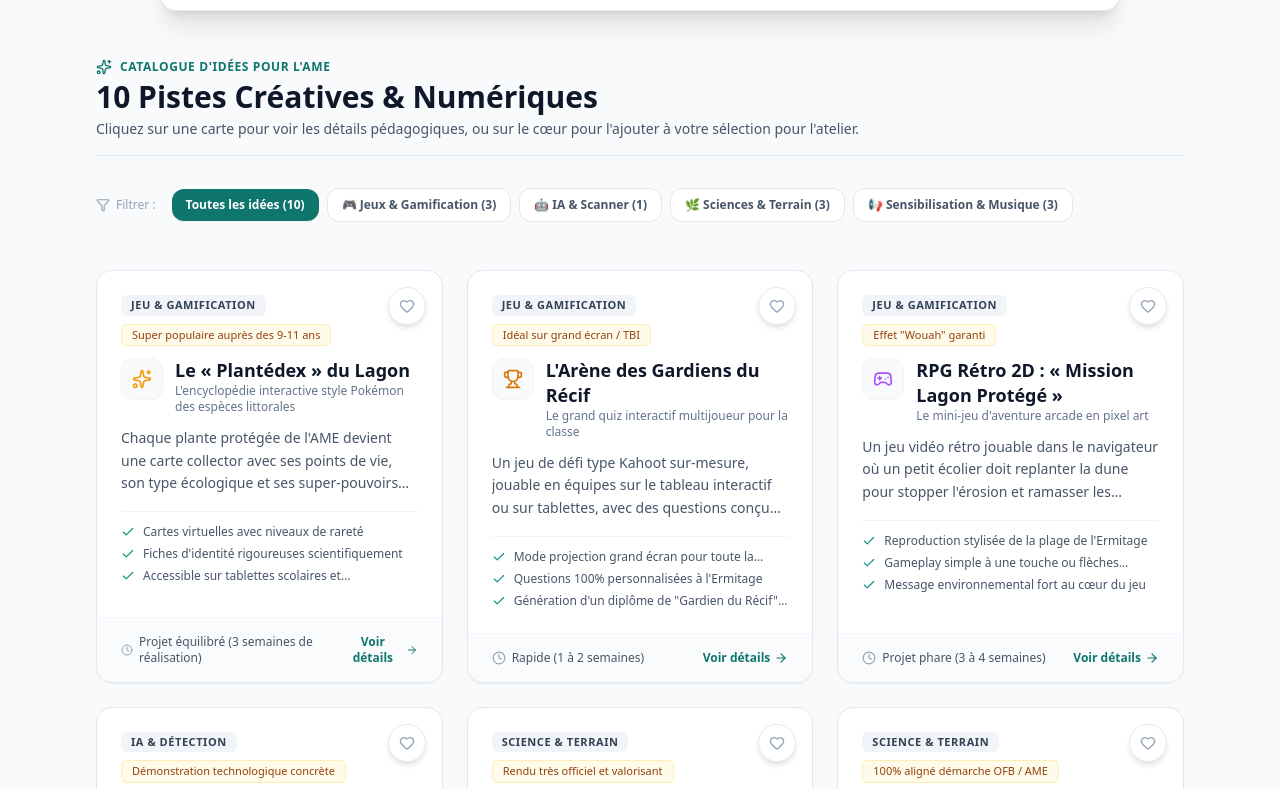
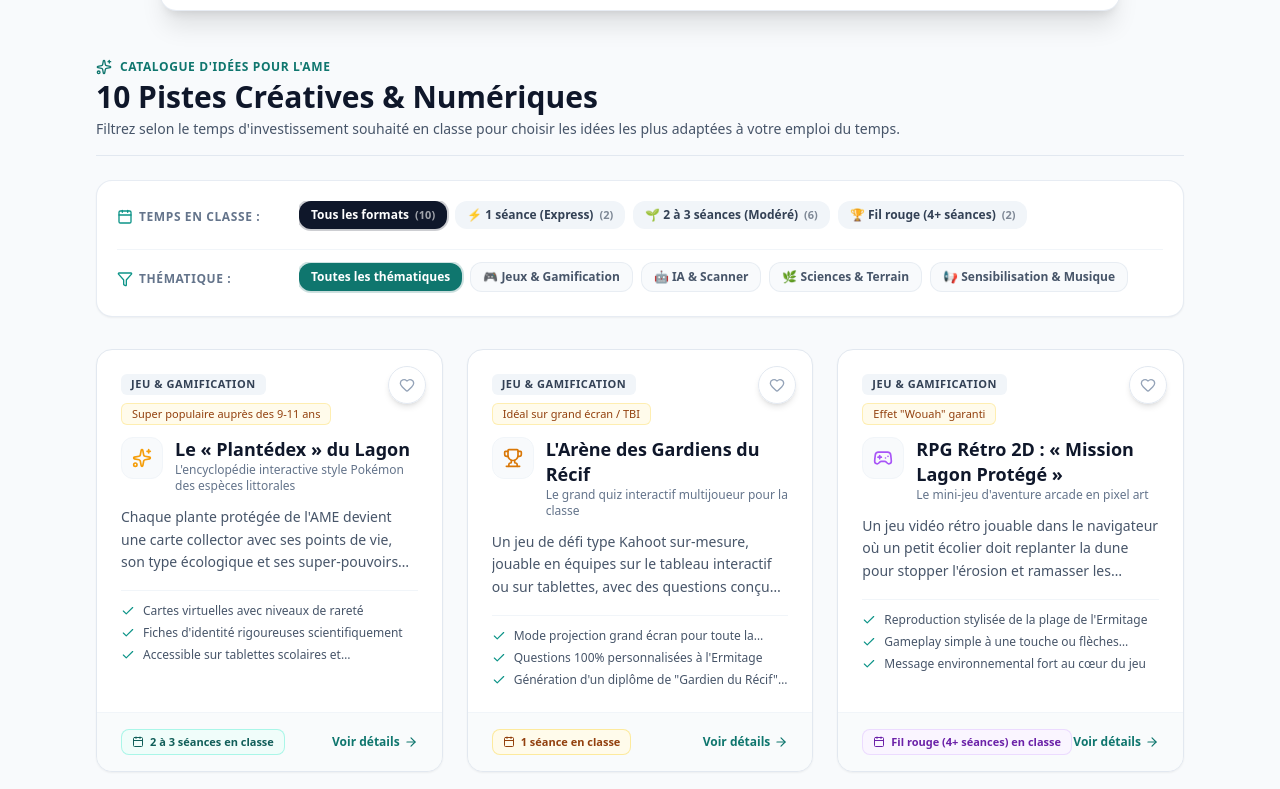
Before and after one commit to SOYOO974/ame-ermitage, a React (Vite) app: page / in a window 1280 px wide. Shown: the part 971-1760 px from the top of the page. Built offline with nearby package versions, Linux system fonts and the light colour scheme.

Commit message:
feat: remplacer estimation dev par temps d'investissement eleves en classe et ajouter filtre dedie

```diff
--- a/src/App.tsx
+++ b/src/App.tsx
@@ -8,10 +8,11 @@ import { SelectionBar } from './components/SelectionBar';
 import { FaqSection } from './components/FaqSection';
 import { PROJECT_IDEAS } from './data/ideas';
 import type { ProjectIdea } from './data/ideas';
-import { Filter, Sparkles, Heart } from 'lucide-react';
+import { Filter, Sparkles, Heart, Calendar, RotateCcw } from 'lucide-react';
 
 export const App: React.FC = () => {
   const [selectedCategory, setSelectedCategory] = useState<string>('all');
+  const [selectedInvestment, setSelectedInvestment] = useState<string>('all');
   const [selectedIds, setSelectedIds] = useState<string[]>(() => {
     const saved = localStorage.getItem('ame_selected_ideas');
     return saved ? JSON.parse(saved) : [];
@@ -47,18 +48,28 @@ export const App: React.FC = () => {
   };
 
   const categories = [
-    { id: 'all', label: 'Toutes les idées (10)' },
-    { id: 'Jeu & Gamification', label: '🎮 Jeux & Gamification (3)' },
-    { id: 'IA & Détection', label: '🤖 IA & Scanner (1)' },
-    { id: 'Science & Terrain', label: '🌿 Sciences & Terrain (3)' },
-    { id: 'Sensibilisation & Création', label: '📢 Sensibilisation & Musique (3)' }
+    { id: 'all', label: 'Toutes les thématiques' },
+    { id: 'Jeu & Gamification', label: '🎮 Jeux & Gamification' },
+    { id: 'IA & Détection', label: '🤖 IA & Scanner' },
+    { id: 'Science & Terrain', label: '🌿 Sciences & Terrain' },
+    { id: 'Sensibilisation & Création', label: '📢 Sensibilisation & Musique' }
   ];
 
-  const filteredIdeas = selectedCategory === 'all'
-    ? PROJECT_IDEAS
-    : PROJECT_IDEAS.filter(idea => idea.category === selectedCategory);
+  const investmentFilters: { id: string; label: string; count: number }[] = [
+    { id: 'all', label: 'Tous les formats', count: PROJECT_IDEAS.length },
+    { id: '1 séance', label: '⚡ 1 séance (Express)', count: PROJECT_IDEAS.filter(i => i.classroomInvestment === '1 séance').length },
+    { id: '2 à 3 séances', label: '🌱 2 à 3 séances (Modéré)', count: PROJECT_IDEAS.filter(i => i.classroomInvestment === '2 à 3 séances').length },
+    { id: 'Fil rouge (4+ séances)', label: '🏆 Fil rouge (4+ séances)', count: PROJECT_IDEAS.filter(i => i.classroomInvestment === 'Fil rouge (4+ séances)').length }
+  ];
+
+  const filteredIdeas = PROJECT_IDEAS.filter(idea => {
+    const matchCategory = selectedCategory === 'all' || idea.category === selectedCategory;
+    const matchInvestment = selectedInvestment === 'all' || idea.classroomInvestment === selectedInvestment;
+    return matchCategory && matchInvestment;
+  });
 
   const selectedIdeasObjects = PROJECT_IDEAS.filter(idea => selectedIds.includes(idea.id));
+  const isFiltered = selectedCategory !== 'all' || selectedInvestment !== 'all';
 
   return (
     <div className="min-h-screen bg-slate-50 flex flex-col font-sans pb-24">
@@ -70,8 +81,8 @@ export const App: React.FC = () => {
 
       {/* Main Container */}
       <main className="max-w-6xl mx-auto px-4 sm:px-6 lg:px-8 w-full flex-grow">
-        {/* Section Title & Filter Bar */}
-        <div className="flex flex-col md:flex-row md:items-end justify-between gap-4 mb-8 pb-4 border-b border-slate-200">
+        {/* Section Title */}
+        <div className="flex flex-col md:flex-row md:items-end justify-between gap-4 mb-6 pb-4 border-b border-slate-200">
           <div>
             <div className="flex items-center gap-2 text-xs font-bold uppercase tracking-wider text-teal-700 mb-1">
               <Sparkles className="w-4 h-4" />
@@ -81,7 +92,7 @@ export const App: React.FC = () => {
               10 Pistes Créatives & Numériques
             </h2>
             <p className="text-sm text-slate-600 mt-1">
-              Cliquez sur une carte pour voir les détails pédagogiques, ou sur le cœur pour l'ajouter à votre sélection pour l'atelier.
+              Filtrez selon le temps d'investissement souhaité en classe pour choisir les idées les plus adaptées à votre emploi du temps.
             </p>
           </div>
 
@@ -94,28 +105,78 @@ export const App: React.FC = () => {
           )}
         </div>
 
-        {/* Categories Tab Bar */}
-        <div className="flex items-center gap-2 overflow-x-auto pb-4 mb-8 scrollbar-none">
-          <div className="flex items-center gap-1.5 text-xs text-slate-400 mr-2 shrink-0 font-medium">
-            <Filter className="w-3.5 h-3.5" />
-            <span>Filtrer :</span>
+        {/* Filters Container */}
+        <div className="bg-white rounded-2xl p-4 sm:p-5 border border-slate-200/80 shadow-sm mb-8 space-y-4">
+          {/* Filter 1: Temps d'ateliers en classe (Priorité enseignant) */}
+          <div className="flex flex-col sm:flex-row sm:items-center gap-2 sm:gap-3">
+            <div className="flex items-center gap-1.5 text-xs text-slate-500 font-bold uppercase tracking-wider shrink-0 min-w-[170px]">
+              <Calendar className="w-4 h-4 text-teal-600" />
+              <span>Temps en classe :</span>
             </div>
+            <div className="flex items-center gap-2 overflow-x-auto pb-1 scrollbar-none flex-wrap">
+              {investmentFilters.map((inv) => (
+                <button
+                  key={inv.id}
+                  onClick={() => setSelectedInvestment(inv.id)}
+                  className={`text-xs font-semibold px-3 py-1.5 rounded-xl transition-all ${
+                    selectedInvestment === inv.id
+                      ? 'bg-slate-900 text-white shadow-sm ring-2 ring-slate-900/20'
+                      : 'bg-slate-100 hover:bg-slate-200 text-slate-700'
+                  }`}
+                >
+                  {inv.label}
+                  <span className="ml-1.5 opacity-60 text-[11px]">({inv.count})</span>
+                </button>
+              ))}
+            </div>
+          </div>
+
+          {/* Filter 2: Thématique */}
+          <div className="flex flex-col sm:flex-row sm:items-center gap-2 sm:gap-3 pt-3 border-t border-slate-100">
+            <div className="flex items-center gap-1.5 text-xs text-slate-500 font-bold uppercase tracking-wider shrink-0 min-w-[170px]">
+              <Filter className="w-4 h-4 text-teal-600" />
+              <span>Thématique :</span>
+            </div>
+            <div className="flex items-center gap-2 overflow-x-auto pb-1 scrollbar-none flex-wrap">
               {categories.map((cat) => (
                 <button
                   key={cat.id}
                   onClick={() => setSelectedCategory(cat.id)}
-              className={`text-xs font-semibold px-3.5 py-2 rounded-xl transition-all shrink-0 ${
+                  className={`text-xs font-semibold px-3 py-1.5 rounded-xl transition-all ${
                     selectedCategory === cat.id
-                  ? 'bg-teal-700 text-white shadow-sm'
-                  : 'bg-white hover:bg-slate-100 text-slate-600 border border-slate-200'
+                      ? 'bg-teal-700 text-white shadow-sm ring-2 ring-teal-700/20'
+                      : 'bg-slate-50 hover:bg-slate-100 text-slate-600 border border-slate-200/70'
                   }`}
                 >
                   {cat.label}
                 </button>
               ))}
+
+              {isFiltered && (
+                <button
+                  onClick={() => {
+                    setSelectedCategory('all');
+                    setSelectedInvestment('all');
+                  }}
+                  className="inline-flex items-center gap-1 text-xs text-slate-500 hover:text-slate-800 px-2 py-1 underline font-medium ml-2"
+                >
+                  <RotateCcw className="w-3 h-3" />
+                  <span>Réinitialiser</span>
+                </button>
+              )}
+            </div>
+          </div>
         </div>
 
+        {/* Results Counter if filtered */}
+        {isFiltered && (
+          <div className="mb-4 text-xs text-slate-500 font-medium">
+            Affichage de <strong>{filteredIdeas.length}</strong> idée{filteredIdeas.length > 1 ? 's' : ''} sur 10 selon vos filtres.
+          </div>
+        )}
+
         {/* Grid of Idea Cards */}
+        {filteredIdeas.length > 0 ? (
           <div className="grid grid-cols-1 md:grid-cols-2 lg:grid-cols-3 gap-6">
             {filteredIdeas.map((idea) => (
               <IdeaCard
@@ -127,6 +188,20 @@ export const App: React.FC = () => {
               />
             ))}
           </div>
+        ) : (
+          <div className="text-center py-12 bg-white rounded-2xl border border-slate-200 p-8">
+            <p className="text-slate-500 text-sm">Aucune idée ne correspond à cette combinaison de filtres.</p>
+            <button
+              onClick={() => {
+                setSelectedCategory('all');
+                setSelectedInvestment('all');
+              }}
+              className="mt-3 text-xs font-bold text-teal-700 hover:underline"
+            >
+              Afficher toutes les idées
+            </button>
+          </div>
+        )}
 
         {/* Modal for viewing detailed idea info */}
         <IdeaModal
--- a/src/components/IdeaCard.tsx
+++ b/src/components/IdeaCard.tsx
@@ -13,7 +13,7 @@ import {
   Heart,
   Check,
   ArrowRight,
-  Clock
+  Calendar
 } from 'lucide-react';
 import type { ProjectIdea } from '../data/ideas';
 
@@ -43,6 +43,19 @@ export const IdeaCard: React.FC<IdeaCardProps> = ({
   onToggleSelect,
   onOpenModal
 }) => {
+  const getInvestmentBadgeStyle = (inv: string) => {
+    switch (inv) {
+      case '1 séance':
+        return 'bg-amber-50 text-amber-800 border-amber-200/80 font-semibold';
+      case '2 à 3 séances':
+        return 'bg-teal-50 text-teal-800 border-teal-200/80 font-semibold';
+      case 'Fil rouge (4+ séances)':
+        return 'bg-purple-50 text-purple-800 border-purple-200/80 font-semibold';
+      default:
+        return 'bg-slate-100 text-slate-700 border-slate-200';
+    }
+  };
+
   return (
     <div
       className={`group relative bg-white rounded-2xl border transition-all duration-300 flex flex-col justify-between overflow-hidden shadow-sm hover:shadow-xl ${
@@ -51,7 +64,7 @@ export const IdeaCard: React.FC<IdeaCardProps> = ({
           : 'border-slate-200 hover:border-teal-300'
       }`}
     >
-      {/* Selection floating badge */}
+      {/* Selection floating heart badge */}
       <button
         onClick={(e) => {
           e.stopPropagation();
@@ -112,9 +125,12 @@ export const IdeaCard: React.FC<IdeaCardProps> = ({
 
       {/* Footer Info & Modal CTA */}
       <div className="px-6 py-4 bg-slate-50/80 border-t border-slate-100 flex items-center justify-between text-xs text-slate-500">
-        <div className="flex items-center gap-1.5 font-medium text-slate-600">
-          <Clock className="w-3.5 h-3.5 text-slate-400" />
-          <span>{idea.duration}</span>
+        {/* Classroom Investment Badge */}
+        <div className="flex items-center gap-1.5">
+          <span className={`inline-flex items-center gap-1.5 px-2.5 py-1 rounded-lg border text-[11px] ${getInvestmentBadgeStyle(idea.classroomInvestment)}`}>
+            <Calendar className="w-3 h-3 shrink-0" />
+            <span>{idea.classroomInvestment} en classe</span>
+          </span>
         </div>
 
         <button
--- a/src/components/IdeaModal.tsx
+++ b/src/components/IdeaModal.tsx
@@ -6,7 +6,7 @@ import {
   BookOpen,
   UserCheck,
   Cpu,
-  Clock,
+  Calendar,
   GraduationCap,
   CheckCircle,
   Trophy,
@@ -50,6 +50,19 @@ export const IdeaModal: React.FC<IdeaModalProps> = ({
 }) => {
   if (!isOpen || !idea) return null;
 
+  const getInvestmentBadgeStyle = (inv: string) => {
+    switch (inv) {
+      case '1 séance':
+        return 'bg-amber-100 text-amber-900 border-amber-300';
+      case '2 à 3 séances':
+        return 'bg-teal-100 text-teal-900 border-teal-300';
+      case 'Fil rouge (4+ séances)':
+        return 'bg-purple-100 text-purple-900 border-purple-300';
+      default:
+        return 'bg-slate-100 text-slate-800 border-slate-300';
+    }
+  };
+
   return (
     <div className="fixed inset-0 z-50 overflow-y-auto bg-slate-900/60 backdrop-blur-sm flex items-center justify-center p-4 sm:p-6 animate-in fade-in duration-200">
       <div
@@ -91,6 +104,25 @@ export const IdeaModal: React.FC<IdeaModalProps> = ({
 
         {/* Modal Body */}
         <div className="p-6 sm:p-8 space-y-6 max-h-[65vh] overflow-y-auto text-slate-700">
+          {/* Classroom Investment & Teacher Time Box */}
+          <div className="bg-slate-50 border border-slate-200 rounded-2xl p-4 sm:p-5 space-y-2">
+            <div className="flex flex-wrap items-center justify-between gap-2">
+              <span className="text-xs font-bold uppercase tracking-wider text-slate-800 flex items-center gap-1.5">
+                <Calendar className="w-4 h-4 text-teal-700" />
+                Investissement en classe avec les élèves
+              </span>
+              <span className={`px-2.5 py-1 rounded-lg border text-xs font-bold ${getInvestmentBadgeStyle(idea.classroomInvestment)}`}>
+                {idea.classroomInvestment}
+              </span>
+            </div>
+            <p className="text-sm text-slate-700 leading-relaxed font-medium">
+              {idea.classroomDetails}
+            </p>
+            <p className="text-xs text-slate-500 pt-1 border-t border-slate-200/60 flex items-center gap-1.5">
+              <span>ℹ️ <strong>Temps de développement</strong> : 100% pris en charge par Julien en dehors des cours (zéro charge technique pour l'enseignante).</span>
+            </p>
+          </div>
+
           {/* Concept Description */}
           <div>
             <h4 className="text-xs font-bold uppercase tracking-wider text-teal-800 mb-2 flex items-center gap-1.5">
@@ -150,12 +182,6 @@ export const IdeaModal: React.FC<IdeaModalProps> = ({
               {idea.techImplementation}
             </p>
           </div>
-
-          {/* Duration info */}
-          <div className="flex items-center gap-2 text-xs text-slate-500 font-medium pt-2">
-            <Clock className="w-4 h-4 text-slate-400" />
-            <span>Estimation du calendrier : {idea.duration}</span>
-          </div>
         </div>
 
         {/* Modal Footer / Action CTA */}
--- a/src/data/ideas.ts
+++ b/src/data/ideas.ts
@@ -1,3 +1,5 @@
+export type ClassroomInvestment = '1 séance' | '2 à 3 séances' | 'Fil rouge (4+ séances)';
+
 export interface ProjectIdea {
   id: string;
   title: string;
@@ -11,7 +13,8 @@ export interface ProjectIdea {
   curriculumLink: string;
   studentContribution: string;
   techImplementation: string;
-  duration: string;
+  classroomInvestment: ClassroomInvestment;
+  classroomDetails: string;
   highlightPoints: string[];
 }
 
@@ -32,8 +35,9 @@ export const PROJECT_IDEAS: ProjectIdea[] = [
     ],
     curriculumLink: 'Sciences & Technologie Cycle 3 : Le vivant, sa diversité et les fonctions qui le caractérisent.',
     studentContribution: 'Les élèves rédigent les descriptions des "super-pouvoirs", inventent les points de force de chaque plante et peuvent même dessiner les avatars qui seront numérisés.',
-    techImplementation: 'Application web responsive animée, système de collection sauvegardé localement (pas besoin de compte élève), effets sonores et visuels soignés.',
-    duration: 'Projet équilibré (3 semaines de réalisation)',
+    techImplementation: 'Application web responsive animée, système de collection sauvegardé localement (pas besoin de compte élève), effets sonores et visuels soignés. Développement 100% géré par Julien.',
+    classroomInvestment: '2 à 3 séances',
+    classroomDetails: '2 séances en classe : 1 séance pour inventer les super-pouvoirs et points de vie de chaque plante + 1 séance d\'arts plastiques pour dessiner les cartes.',
     highlightPoints: [
       'Cartes virtuelles avec niveaux de rareté',
       'Fiches d\'identité rigoureuses scientifiquement',
@@ -55,9 +59,10 @@ export const PROJECT_IDEAS: ProjectIdea[] = [
       'Mémorisation active des notions écologiques clés'
     ],
     curriculumLink: 'Français & Sciences : Écrire pour communiquer, vérifier des connaissances scientifiques.',
-    studentContribution: 'Chaque binôme d\'élèves a pour mission de rédiger 3 questions pièges avec indices et explications, après leurs recherches en classe ou sur le terrain.',
-    techImplementation: 'Mode solo ou mode "Tableau de classe" sans installation de logiciel lourd. Base de données Supabase gratuite pour enregistrer les scores.',
-    duration: 'Rapide (1 à 2 semaines)',
+    studentContribution: 'Chaque binôme d\'élèves a pour mission de rédiger 2 à 3 questions pièges avec indices et explications, après leurs recherches en classe ou sur le terrain.',
+    techImplementation: 'Mode solo ou mode "Tableau de classe" sans installation de logiciel lourd. Base de données Supabase gratuite pour enregistrer les scores. Développement 100% géré par Julien.',
+    classroomInvestment: '1 séance',
+    classroomDetails: '1 seule séance en classe de 45 min : chaque binôme rédige 2 ou 3 questions avec leurs réponses. Julien les intègre ensuite dans l\'application.',
     highlightPoints: [
       'Mode projection grand écran pour toute la classe',
       'Questions 100% personnalisées à l\'Ermitage',
@@ -80,8 +85,9 @@ export const PROJECT_IDEAS: ProjectIdea[] = [
     ],
     curriculumLink: 'Mathématiques & EDD : Repérage dans l\'espace, logique, citoyenneté environnementale.',
     studentContribution: 'Les élèves définissent le scénario, les obstacles (ex: mégots, touristes distraits, vent fort) et les dialogues des personnages rencontrés.',
-    techImplementation: 'Moteur de mini-jeu HTML5 / Canvas ultra-léger, fluide sur smartphone et ordinateur, rétro-compatible et instantané au chargement.',
-    duration: 'Projet phare (3 à 4 semaines)',
+    techImplementation: 'Moteur de mini-jeu HTML5 / Canvas ultra-léger, fluide sur smartphone et ordinateur, rétro-compatible et instantané au chargement. Développement 100% géré par Julien.',
+    classroomInvestment: 'Fil rouge (4+ séances)',
+    classroomDetails: 'Projet fil rouge réparti sur plusieurs mois : les élèves écrivent les quêtes, imaginent les dialogues des personnages et testent les niveaux au fur et à mesure.',
     highlightPoints: [
       'Reproduction stylisée de la plage de l\'Ermitage',
       'Gameplay simple à une touche ou flèches directionnelles',
@@ -104,8 +110,9 @@ export const PROJECT_IDEAS: ProjectIdea[] = [
     ],
     curriculumLink: 'Sciences & Éducation aux Médias et à l\'Information (EMI) : Observer le monde vivant, comprendre les outils numériques actuels.',
     studentContribution: 'Les élèves constituent eux-mêmes la banque d\'images d\'entraînement lors d\'une sortie photo sur la plage, en photographiant les plantes sous plusieurs angles.',
-    techImplementation: 'Reconnaissance d\'image optimisée par IA (modèle vision léger ou couplage API naturaliste), fonctionne directement via le navigateur web mobile sans télécharger d\'application lourde.',
-    duration: 'Équilibré (2 à 3 semaines)',
+    techImplementation: 'Reconnaissance d\'image optimisée par IA, fonctionne directement via le navigateur web mobile sans télécharger d\'application. Développement 100% géré par Julien.',
+    classroomInvestment: '2 à 3 séances',
+    classroomDetails: '1 sortie terrain pour photographier les plantes + 1 séance en classe pour trier les photos et tester la reconnaissance sur l\'application.',
     highlightPoints: [
       'Fonctionne sur n\'importe quel smartphone',
       'Diagnostic immédiat avec conseils de préservation',
@@ -127,9 +134,10 @@ export const PROJECT_IDEAS: ProjectIdea[] = [
       'Mise en valeur publique du travail de recensement de la classe'
     ],
     curriculumLink: 'Géographie & Sciences : Se repérer dans l\'espace, identifier les paysages littoraux et leur aménagement.',
-    studentContribution: 'Les élèves effectuent le repérage GPS des plantes remarquables lors d\'une sortie et rédigent les textes descriptifs des points d\'intérêt.',
-    techImplementation: 'Fond de carte satellite haute définition (OpenStreetMap / Leaflet), marqueurs personnalisés avec filtres par catégorie de plantes.',
-    duration: 'Équilibré (2 semaines)',
+    studentContribution: 'Les élèves effectuent le repérage des plantes remarquables lors d\'une sortie et rédigent les textes descriptifs des points d\'intérêt.',
+    techImplementation: 'Fond de carte satellite haute définition (OpenStreetMap / Leaflet), marqueurs personnalisés avec filtres. Développement 100% géré par Julien.',
+    classroomInvestment: '2 à 3 séances',
+    classroomDetails: '1 sortie de repérage des plantes remarquables devant Chez Go + 1 séance de rédaction des textes explicatifs et légendes de la carte.',
     highlightPoints: [
       'Vue aérienne immersive de l\'Ermitage',
       'Possibilité de comparer les photos au fil des saisons',
@@ -152,8 +160,9 @@ export const PROJECT_IDEAS: ProjectIdea[] = [
     ],
     curriculumLink: 'Mathématiques & Sciences : Traitement de données, graphiques, démarche d\'observation rigoureuse.',
     studentContribution: 'Les élèves assument le rôle de "chercheurs référents" chargés de consigner les observations et de valider les indicateurs de santé.',
-    techImplementation: 'Interface d\'administration simplifiée avec mot de passe pour la classe, graphiques dynamiques clairs et visuels.',
-    duration: 'Rapide (1 à 2 semaines)',
+    techImplementation: 'Interface d\'administration simplifiée pour la classe, graphiques dynamiques clairs et visuels. Développement 100% géré par Julien.',
+    classroomInvestment: '2 à 3 séances',
+    classroomDetails: '15 minutes de saisie collective après chaque sortie de terrain (environ 3 relevés dans l\'année pour suivre l\'évolution des saisons).',
     highlightPoints: [
       'Graphiques visuels et colorés faciles à lire',
       'Indicateur météo écologique du lagon',
@@ -176,8 +185,9 @@ export const PROJECT_IDEAS: ProjectIdea[] = [
     ],
     curriculumLink: 'Français & Sciences : Écriture réflexive, carnet d\'expériences, compte-rendu de sortie scolaire.',
     studentContribution: 'Chaque élève ou binôme personnalise son profil d\'éco-enquêteur et enrichit son carnet au fil des mois.',
-    techImplementation: 'Sauvegarde automatique dans le navigateur, mode hors-ligne partiel pour la plage, possibilité d\'exporter en PDF imprimable.',
-    duration: 'Équilibré (2 à 3 semaines)',
+    techImplementation: 'Sauvegarde automatique dans le navigateur, mode hors-ligne partiel pour la plage, export PDF imprimable. Développement 100% géré par Julien.',
+    classroomInvestment: 'Fil rouge (4+ séances)',
+    classroomDetails: 'Utilisé en continu tout au long de l\'année : 20 à 30 min après chaque sortie scolaire pour archiver les observations et valider les compétences.',
     highlightPoints: [
       'Badges d\'accomplissement à débloquer',
       'Export PDF pour le dossier scolaire de fin d\'année',
@@ -200,8 +210,9 @@ export const PROJECT_IDEAS: ProjectIdea[] = [
     ],
     curriculumLink: 'Français (Langage oral) & EMC : Prendre la parole en public, transmettre un message civique.',
     studentContribution: 'Les élèves écrivent les textes des capsules audio (format court de 30 secondes), s\'entraînent à l\'élocution et enregistrent leur voix.',
-    techImplementation: 'Pages web ultra-rapides optimisées pour smartphones avec lecteur audio instantané et visuels explicatifs clairs.',
-    duration: 'Rapide (1 à 2 semaines)',
+    techImplementation: 'Pages web ultra-rapides optimisées pour smartphones avec lecteur audio instantané et visuels explicatifs clairs. Développement 100% géré par Julien.',
+    classroomInvestment: '2 à 3 séances',
+    classroomDetails: '1 séance d\'écriture des textes courts (30s) + 1 séance d\'enregistrement des voix des enfants + pose des QR codes sur la plage lors d\'une sortie.',
     highlightPoints: [
       'Voix authentiques et touchantes des élèves',
       'Accessible à tous les usagers de la plage sans installer d\'app',
@@ -224,8 +235,9 @@ export const PROJECT_IDEAS: ProjectIdea[] = [
     ],
     curriculumLink: 'Éducation musicale & Français : Écriture poétique, rythme musical, culture musicale de La Réunion.',
     studentContribution: 'Les enfants composent le refrain et les couplets, choisissent le style musical (séga entraînant, maloya ou pop acoustique).',
-    techImplementation: 'Intégration d\'un lecteur audio stylisé dans l\'application web avec paroles synchronisées (karaoké) pour chanter en classe.',
-    duration: 'Ultra rapide (Généré pendant l\'atelier + intégration en 2 jours)',
+    techImplementation: 'Intégration d\'un lecteur audio stylisé dans l\'application web avec paroles synchronisées (karaoké) pour chanter en classe. Réalisable immédiatement pendant l\'atelier.',
+    classroomInvestment: '1 séance',
+    classroomDetails: 'Réalisé directement pendant l\'atelier d\'1 heure ! Les enfants écrivent les rimes, la musique est générée en direct et intégrée sur le site.',
     highlightPoints: [
       'Démonstration d\'IA la plus spectaculaire en direct pour les enfants',
       'Chanson personnalisée avec le nom de l\'école et de la classe',
@@ -248,8 +260,9 @@ export const PROJECT_IDEAS: ProjectIdea[] = [
     ],
     curriculumLink: 'Langue et culture régionales (LCR) & Français : Enrichissement du vocabulaire, comparaison des langues.',
     studentContribution: 'Les enfants interviewent leurs familles pour collecter les noms créoles anciens, les usages traditionnels et enregistrent les voix créoles.',
-    techImplementation: 'Sélecteur de langue instantané (FR / Kréol), lecteur d\'échantillons sonores natif sans temps de chargement.',
-    duration: 'Équilibré (2 semaines)',
+    techImplementation: 'Sélecteur de langue instantané (FR / Kréol), lecteur d\'échantillons sonores natif sans temps de chargement. Développement 100% géré par Julien.',
+    classroomInvestment: '2 à 3 séances',
+    classroomDetails: '1 travail à la maison d\'enquête auprès des familles + 1 séance en classe pour enregistrer les prononciations audio en créole.',
     highlightPoints: [
       'Bouton de bascule immédiate Français / Créole',
       'Anecdotes culturelles et remèdes lontan associés',
```
Lines whose indentation alone changed are shown as unchanged.
